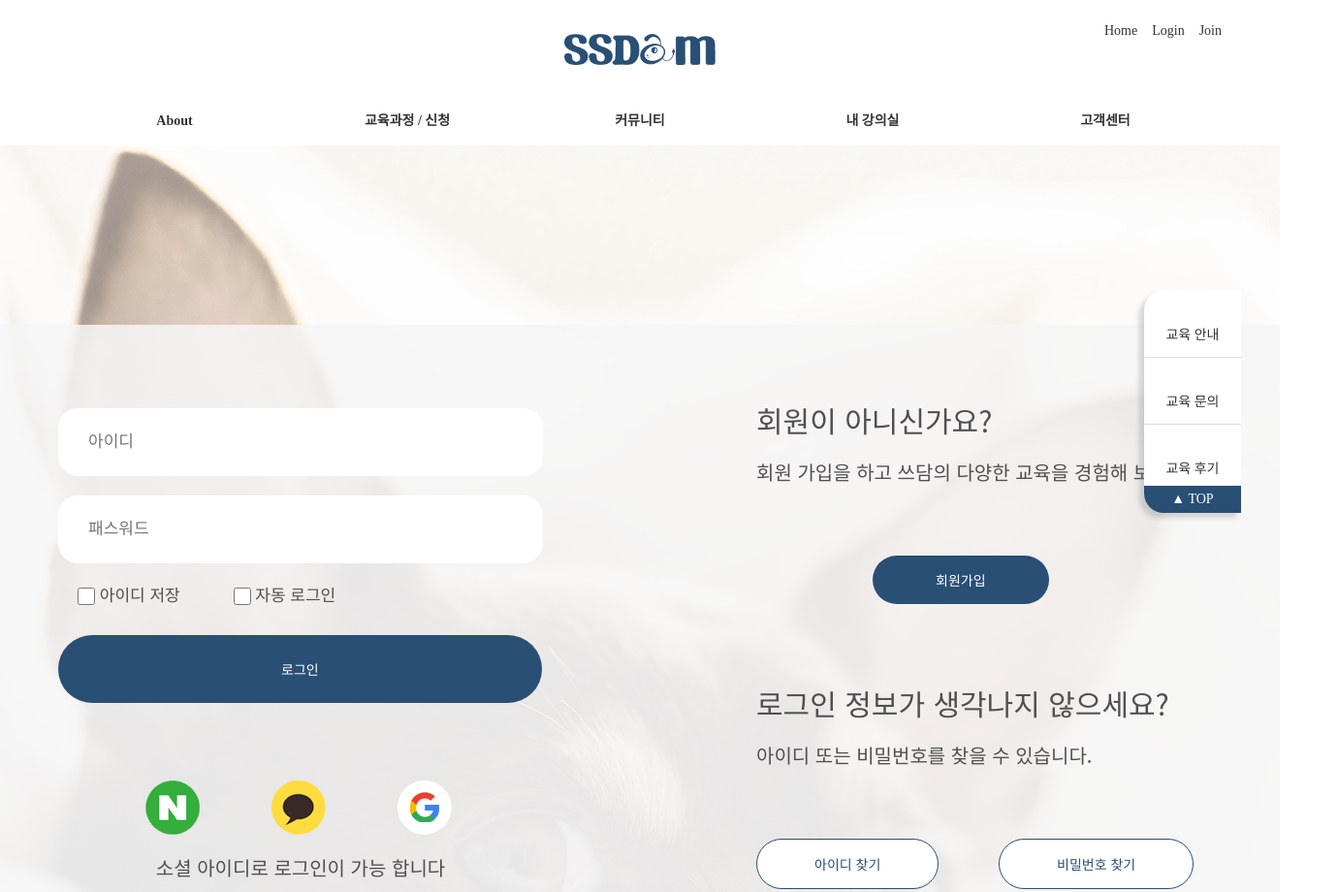
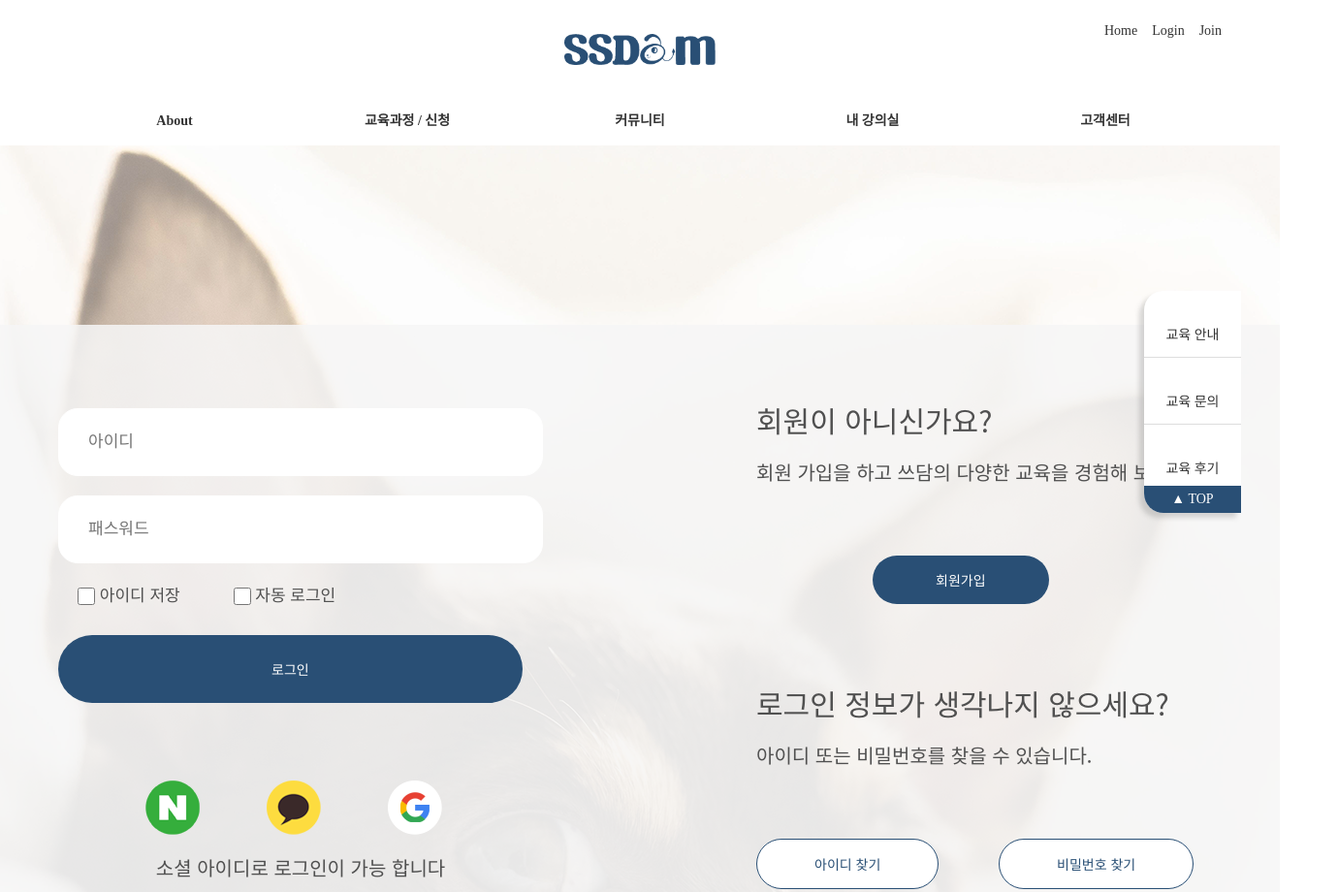
Before and after one commit to yu-sarang/login, a plain HTML site: page index.html in a window 1280 px wide. Shown: the top 920 px of the page at 97% size, 1380 px wide, since content can reach past the window. Drawn offline with nearby package versions, Linux system fonts and the light colour scheme; a script that the page names is missing; a web font is replaced by a local one.

Commit message:
Add files via upload

```diff
--- a/css/style.css
+++ b/css/style.css
@@ -130,13 +130,13 @@ body {
     left: 50%;
     margin-left: -600px;
     height: 711px;
-    width: 1320px;
+    width: 1200px;
     box-sizing: border-box;
 }
 /*section_L*/
 .section_left{
     float: left;
-    width: 500px;
+    width: 480px;
 
 }
 input{
@@ -163,7 +163,7 @@ label{
 .login_btu a{
     background-color: #294F75;
     display: inline-block;
-    padding: 23px 230px;
+    padding: 23px 220px;
     color: #fff;
     border-radius: 50px;
 }
@@ -173,7 +173,7 @@ label{
 
 }
 .social_login{
-    width: 500px;
+    width: 480px;
     margin: 80px 0 0 90px;
     display: inline-block;
 }
@@ -192,7 +192,7 @@ label{
 /*section_R*/
 .section_right{
     float: right;
-    width: 600px;
+    width: 480px;
 
 }
 .join h2{
```
